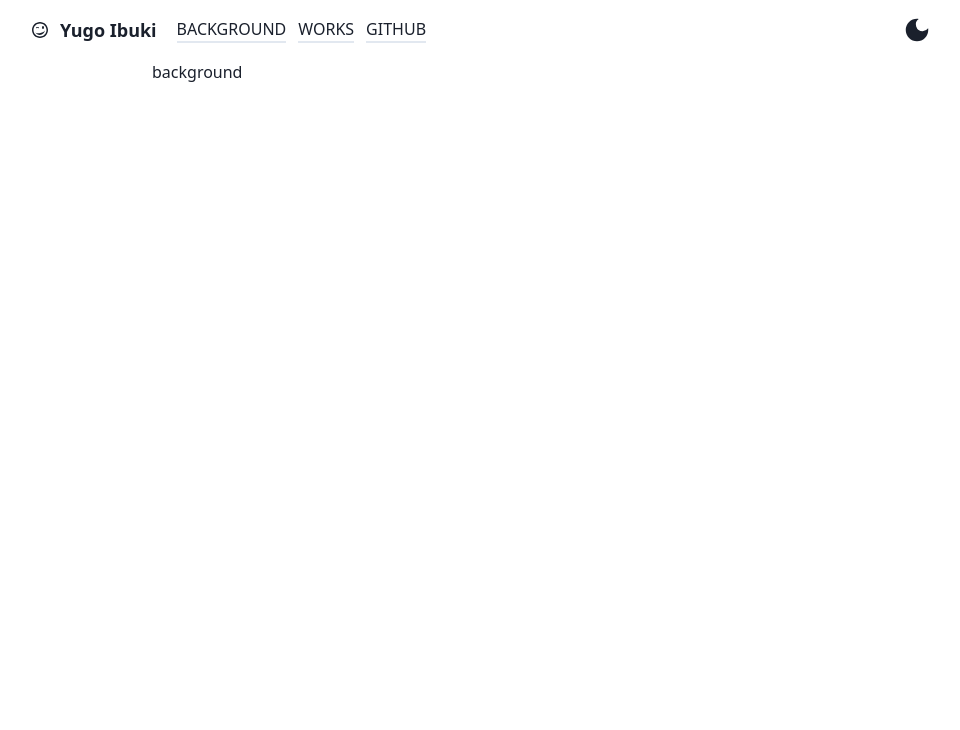
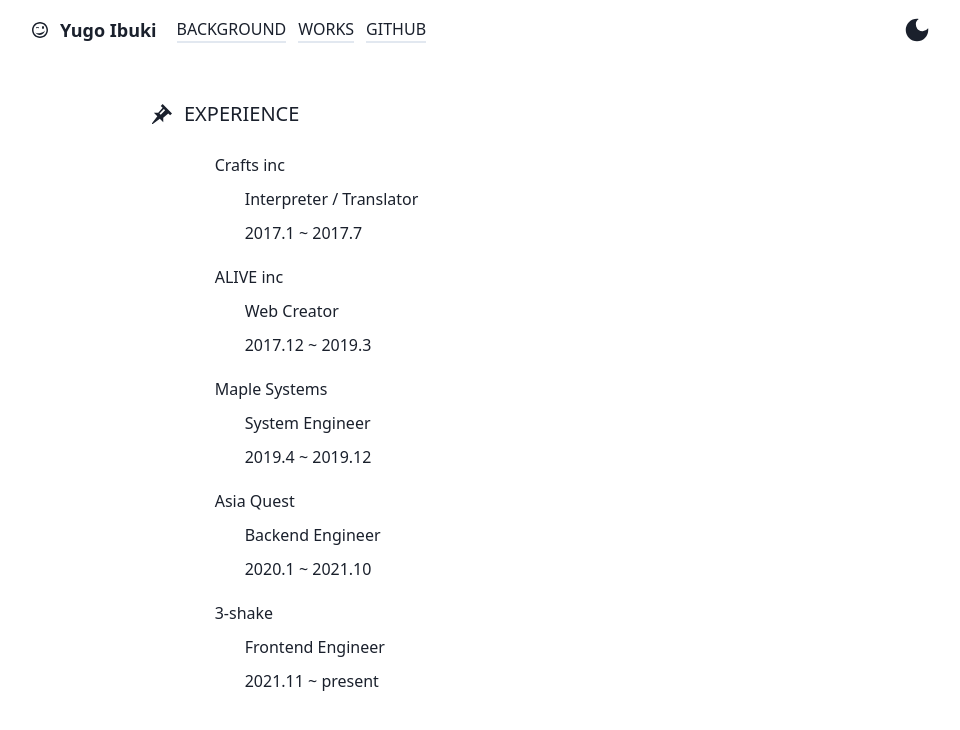
Before and after one commit to yugo-ibuki/portfolio, a Next.js app: page /background in a window 1280 px wide. Shown: the top 730 px of the page, without its empty margins (158-1118 px from the left). Built offline with nearby package versions, Linux system fonts and the light colour scheme.

Commit message:
chore: backgroundとworksを入れ替える

```diff
--- a/src/components/Layout/Header/index.tsx
+++ b/src/components/Layout/Header/index.tsx
@@ -29,12 +29,16 @@ export const Header: React.FC = () => {
       <div className={'py-[15px]'}>
         <div className={'w-[900px] c-flex mx-auto'}>
           <div className={'c-flex gap-x-3'}>
+            <Link href="/">
+              <a className={'c-flex gap-x-3'}>
                 {
                   colorMode === 'light'
                     ? <ImWink />
                     : <ImWink2 />
                 }
                 <h1 className={'font-bold text-lg mr-2'}>Yugo Ibuki</h1>
+              </a>
+            </Link>
             <ul className={'c-flex gap-x-3'}>
               {
                 navData.map(nav => {
--- /dev/null
+++ b/src/components/List/Step.tsx
@@ -0,0 +1,53 @@
+import type { FC } from 'react'
+
+const workExperiences: {
+  title: string
+  terms: string
+  jobTitle: string
+}[] = [
+  {
+    title: 'Crafts inc',
+    terms: '2017.1 ~ 2017.7',
+    jobTitle: 'Interpreter / Translator',
+  },
+  {
+    title: 'ALIVE inc',
+    terms: '2017.12 ~ 2019.3',
+    jobTitle: 'Web Creator',
+  },
+  {
+    title: 'Maple Systems',
+    terms: '2019.4 ~ 2019.12',
+    jobTitle: 'System Engineer',
+  },
+  {
+    title: 'Asia Quest',
+    terms: '2020.1 ~ 2021.10',
+    jobTitle: 'Backend Engineer',
+  },
+  {
+    title: '3-shake',
+    terms: '2021.11 ~ present',
+    jobTitle: 'Frontend Engineer',
+  },
+]
+
+export const Step: FC = () => {
+  return (
+    <ul className={'w-[90%] mx-auto flex flex-col gap-y-[20px]'}>
+      {
+        workExperiences.map(we => {
+          return (
+            <li>
+              <dl className={'flex flex-col gap-y-[10px]'}>
+                <dt>{we.title}</dt>
+                <dd className={'ml-[30px]'}>{we.jobTitle}</dd>
+                <dd className={'ml-[30px]'}>{we.terms}</dd>
+              </dl>
+            </li>
+          )
+        })
+      }
+    </ul>
+  )
+}
--- a/src/components/List/Work.tsx
+++ b/src/components/List/Work.tsx
@@ -1,53 +1,11 @@
 import type { FC } from 'react'
-
-const workExperiences: {
-  title: string
-  terms: string
-  jobTitle: string
-}[] = [
-  {
-    title: 'Crafts inc',
-    terms: '2017.1 ~ 2017.7',
-    jobTitle: 'Interpreter / Translator',
-  },
-  {
-    title: 'ALIVE inc',
-    terms: '2017.12 ~ 2019.3',
-    jobTitle: 'Web Creator',
-  },
-  {
-    title: 'Maple Systems',
-    terms: '2019.4 ~ 2019.12',
-    jobTitle: 'System Engineer',
-  },
-  {
-    title: 'Asia Quest',
-    terms: '2020.1 ~ 2021.10',
-    jobTitle: 'Backend Engineer',
-  },
-  {
-    title: '3-shake',
-    terms: '2021.11 ~ present',
-    jobTitle: 'Frontend Engineer',
-  },
-]
 
 export const Work: FC = () => {
   return (
-    <ul className={'w-[90%] mx-auto flex flex-col gap-y-[20px]'}>
-      {
-        workExperiences.map(we => {
-          return (
-            <li>
-              <dl className={'flex flex-col gap-y-[10px]'}>
-                <dt>{we.title}</dt>
-                <dd className={'ml-[30px]'}>{we.jobTitle}</dd>
-                <dd className={'ml-[30px]'}>{we.terms}</dd>
-              </dl>
-            </li>
-          )
-        })
-      }
-    </ul>
+    <div>
+      <div>
+        <h3>Works</h3>
+      </div>
+    </div>
   )
 }
--- a/src/components/List/index.tsx
+++ b/src/components/List/index.tsx
@@ -2,3 +2,4 @@ export * from './Skill'
 export * from './Graduate'
 export * from './Work'
 export * from './Stack'
+export * from './Step'
--- a/src/pages/background.tsx
+++ b/src/pages/background.tsx
@@ -1,11 +1,17 @@
 import type { NextPage } from 'next'
+import { Block, Title, Step } from '@components'
 
 const Background: NextPage = () => {
  return (
-   <div>
-     background
-   </div>
- )
+   <main>
+     <Block>
+       <Title>EXPERIENCE</Title>
+       <div className={'mt-[25px] w-[90%] mx-auto'}>
+         <Step />
+       </div>
+     </Block>
+   </main>
+  )
 }
 
 export default Background
--- a/src/pages/works.tsx
+++ b/src/pages/works.tsx
@@ -5,7 +5,7 @@ const Works: NextPage = () => {
   return (
     <div>
       <Block>
-        <Title>WORK EXPERIENCE</Title>
+        <Title>WHAT I HAVE BEEN DOING</Title>
         <div className={'mt-[25px]'}>
           <Work />
         </div>
```
Lines whose indentation alone changed are shown as unchanged.
